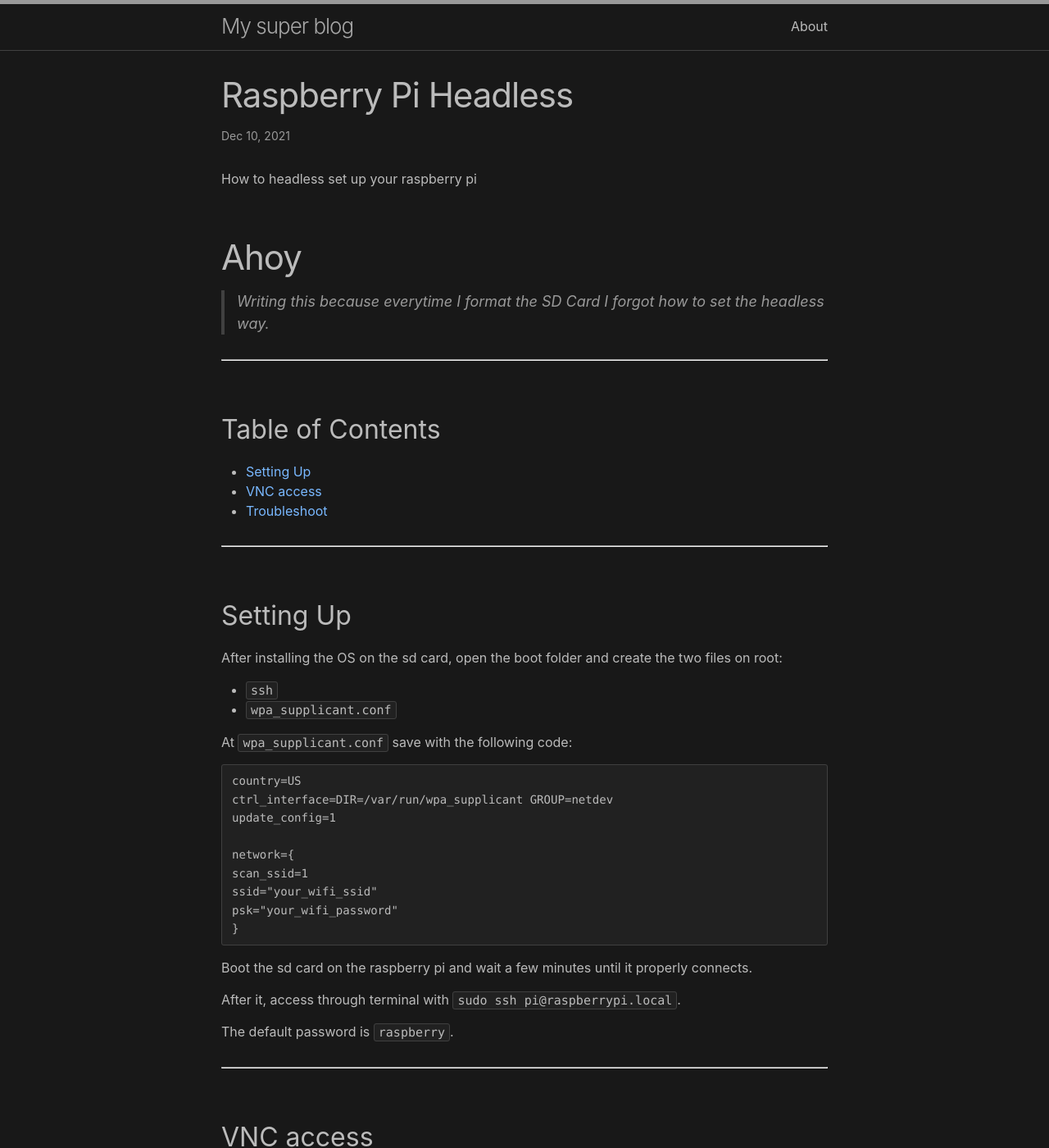
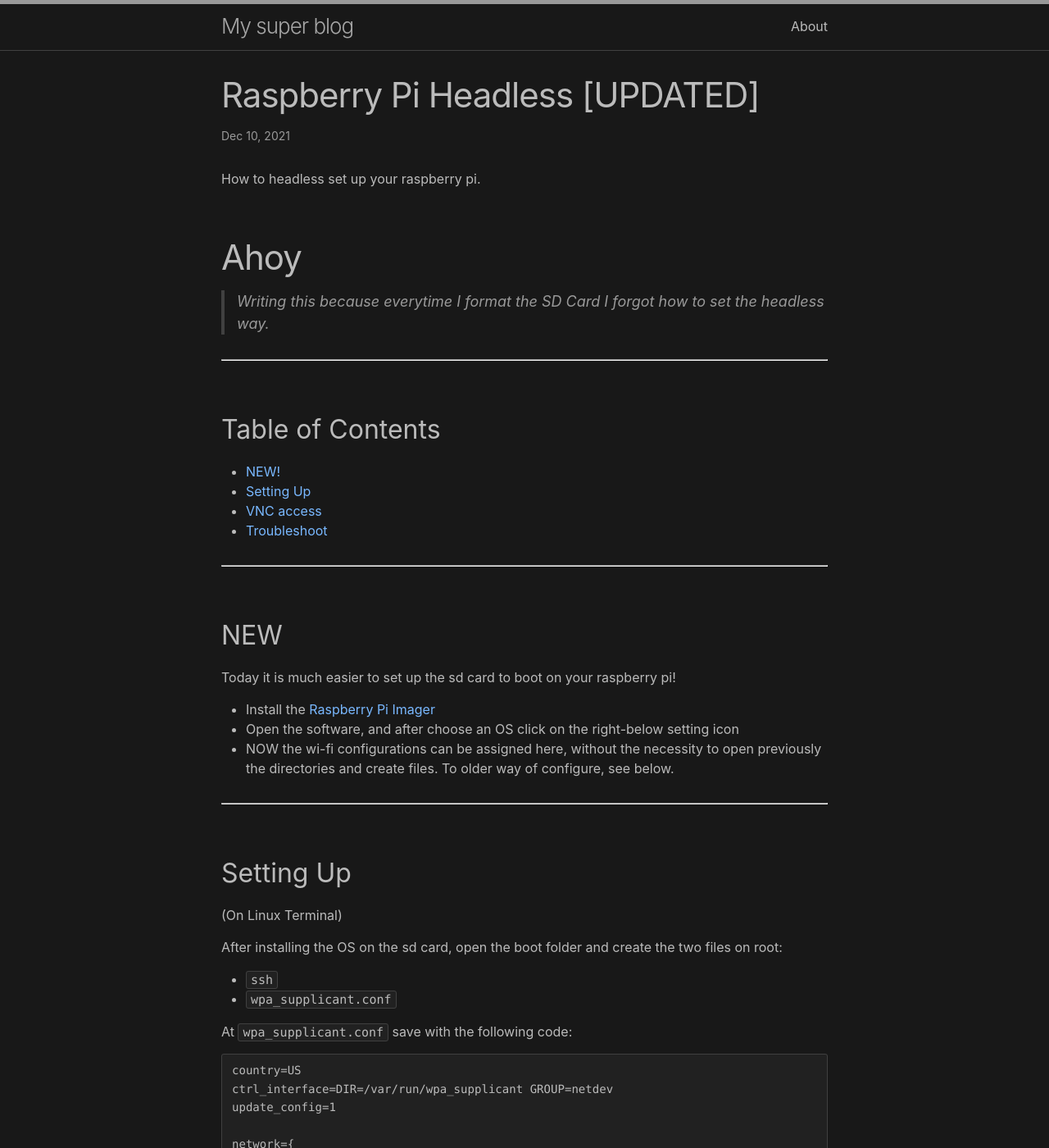
Before and after one commit to vorthkor/victao-blog, a Jekyll site: the page built from _posts/2021-12-10-headlessraspi.md, in a window 1280 px wide and 1400 px high. Shown: the whole window at 82% size. Built offline with Jekyll 4.4.1, drawn with Linux system fonts in a browser that asks for light colours.

Commit message:
update(posts): add new way to configure the raspberry pi

```diff
--- a/_posts/2021-12-10-headlessraspi.md
+++ b/_posts/2021-12-10-headlessraspi.md
@@ -1,11 +1,11 @@
 ---
 layout: post
-title: "Raspberry Pi Headless"
+title: "Raspberry Pi Headless [UPDATED]"
 date: 2021-12-10
 categories: learn
 ---
 
-How to headless set up your raspberry pi
+How to headless set up your raspberry pi.
 
 # Ahoy
 
@@ -14,12 +14,23 @@ How to headless set up your raspberry pi
 ***
 
 ## Table of Contents
+  - [NEW!](#new)
   - [Setting Up](#setting-up)
   - [VNC access](#vnc-access)
   - [Troubleshoot](#troubleshoot)
 
 ***
+## NEW
+
+Today it is much easier to set up the sd card to boot on your raspberry pi!
+- Install the [Raspberry Pi Imager](https://www.raspberrypi.com/software/)
+- Open the software, and after choose an OS click on the right-below setting icon
+- NOW the wi-fi configurations can be assigned here, without the necessity to open previously the directories and create files. To older way of configure, see below.
+
+***
 ## Setting Up
+(On Linux Terminal)
+
 After installing the OS on the sd card, open the boot folder and create the two files on root:
 - `ssh`
 - `wpa_supplicant.conf`
```
